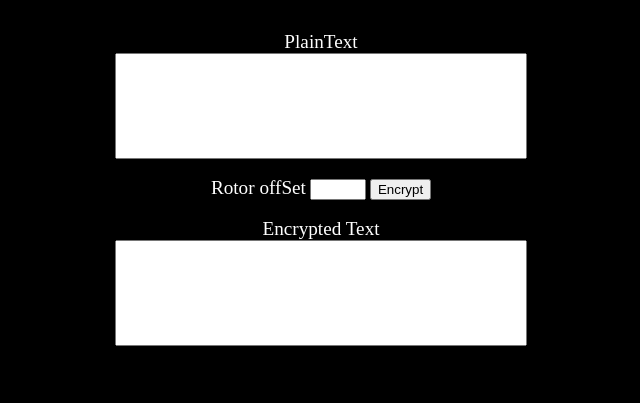
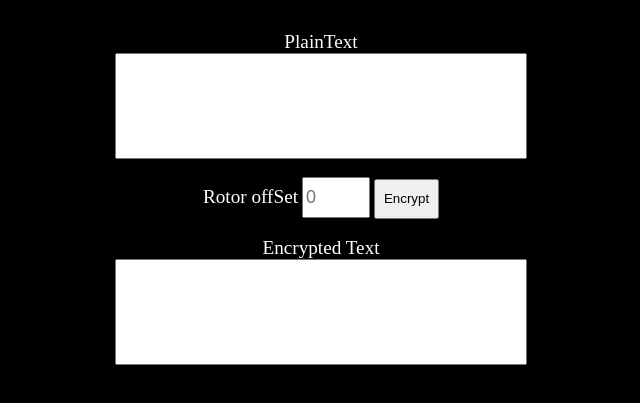
Before and after one commit to 1912Alan-Turing1954/Mini-Enigma, a plain HTML site: page index.html in a window 1280 px wide. Shown: the part 261-664 px from the top of the page, without its empty margins (319-959 px from the left). Drawn offline with Linux system fonts and the light colour scheme.

Commit message:
Initial Commit.

```diff
--- a/index.css
+++ b/index.css
@@ -17,6 +17,15 @@ label {
 
 #offSet {
 	outline: none;
+	width: 60px;
+	height: 35px;
+	font-size: large;
+}
+
+#btn {
+	color: black;
+	width: 65px;
+	height: 40px;
 }
 
 #input {
--- a/index.html
+++ b/index.html
@@ -23,7 +23,7 @@
             <label for="input">PlainText</label>
             <input id="input"></br>
             <label for="offset">Rotor offSet</label>
-            <input type="number" id="offSet" min="0" max="25">
+            <input type="number" id="offSet" min="0" max="25" placeholder="0">
             <button type="button" id="btn" onclick="substitution()">Encrypt</button><br><br>
             <label for="output">Encrypted Text</label>
             <input id="output">
```
